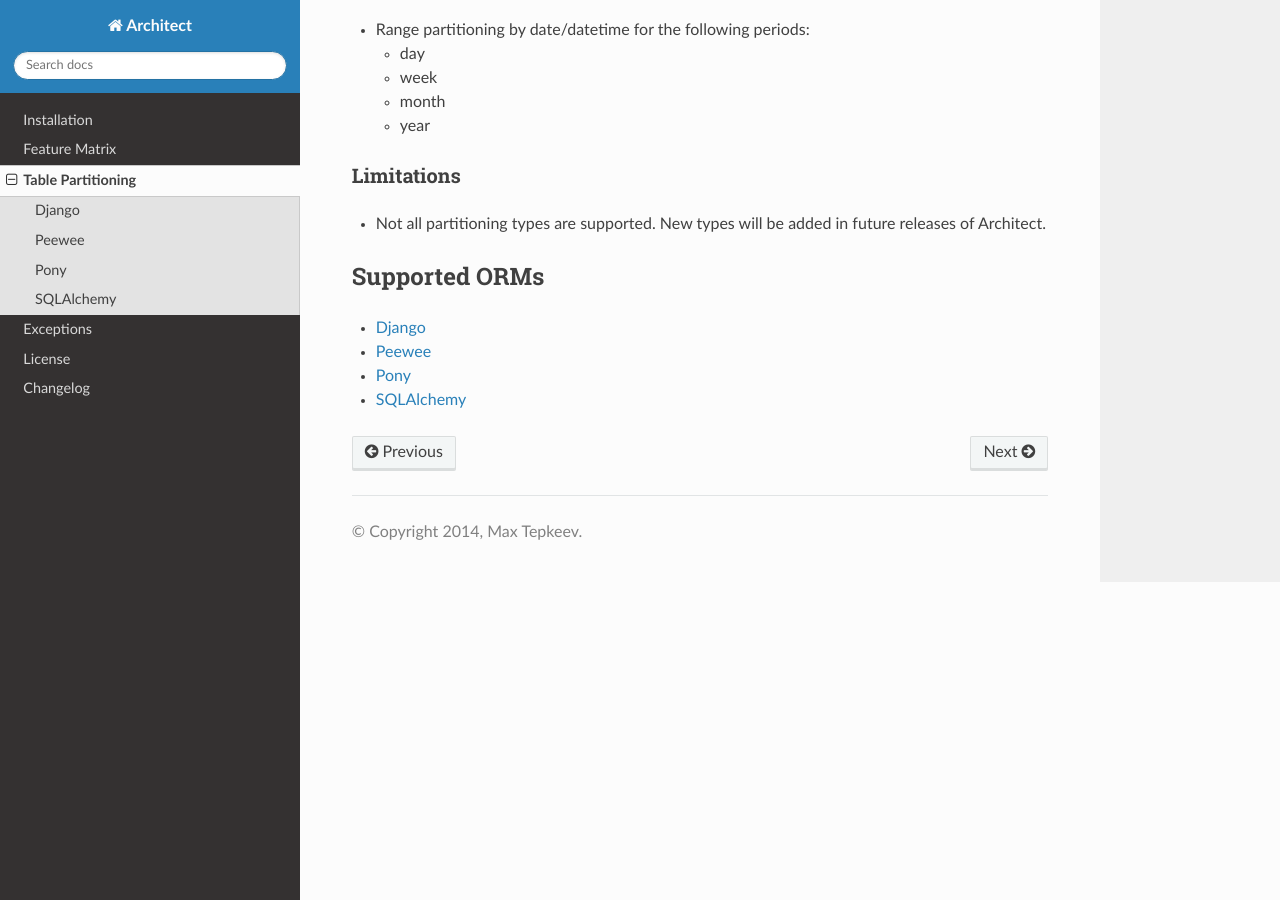
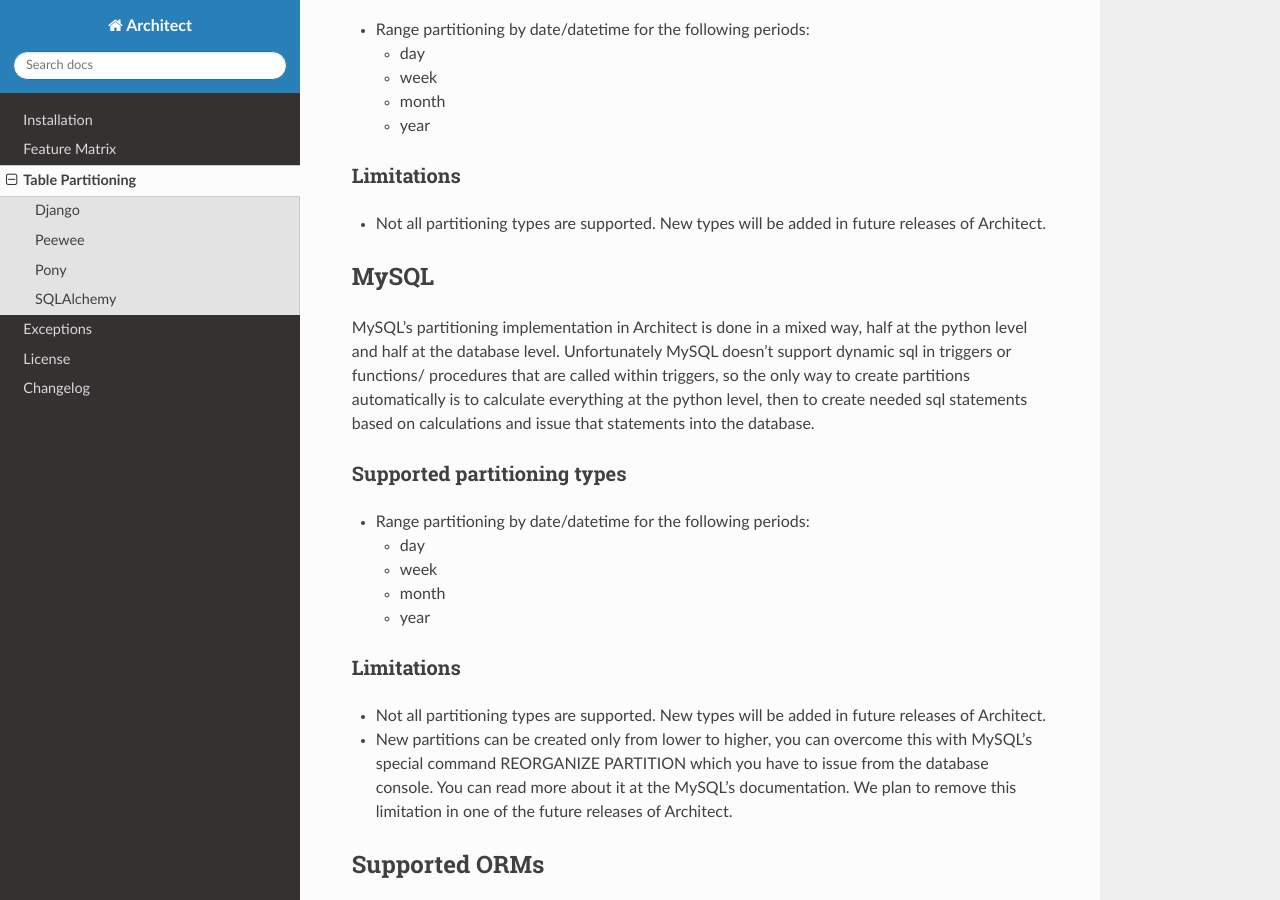
Before and after one commit to maxtepkeev/architect, a Sphinx documentation site: the page built from docs/partitioning/index.rst, in a window 1280 px wide and 900 px high, scrolled down 512 px. Built offline with Sphinx 7.4.7 and the Read the Docs theme 2.0.0, drawn with Linux system fonts in a browser that asks for light colours.

Commit message:
docs update [ci skip]

```diff
--- a/CHANGELOG.rst
+++ b/CHANGELOG.rst
@@ -1,5 +1,10 @@
 Changelog
 ---------
+
+0.2.0 (2014-07-19)
+++++++++++++++++++
+
+- Added: MySQL range partitioning support
 
 0.1.0 (2014-07-13)
 ++++++++++++++++++
--- a/README.rst
+++ b/README.rst
@@ -29,6 +29,7 @@ Features
 * Supported DBs
 
   - PostgreSQL
+  - MySQL
 
 * Supports Python 2.6 - 3.4
 * Extensively documented
--- a/docs/index.rst
+++ b/docs/index.rst
@@ -31,6 +31,7 @@ Features
 * Supported DBs
 
   - PostgreSQL
+  - MySQL
 
 * Supports Python 2.6 - 3.4
 * Extensively documented
--- a/docs/partitioning/index.rst
+++ b/docs/partitioning/index.rst
@@ -46,45 +46,45 @@ higher.
 
 * Not all partitioning types are supported. New types will be added in future releases of Architect.
 
-..  .. raw:: html
+.. raw:: html
 
-        <h2 id="mysql">
-            MySQL
-            <a class="headerlink" href="#mysql" title="Permalink to this headline">¶</a>
-        </h2>
+    <h2 id="mysql">
+        MySQL
+        <a class="headerlink" href="#mysql" title="Permalink to this headline">¶</a>
+    </h2>
 
-    MySQL's partitioning implementation in Architect is done in a mixed way, half at the python level and
-    half at the database level. Unfortunately MySQL doesn't support dynamic sql in triggers or functions
-    that are called within triggers, so the only way to create partitions automatically is to calculate
-    everything at the python level, then to create needed sql statements based on calculations and issue
-    that statement into the database.
+MySQL's partitioning implementation in Architect is done in a mixed way, half at the python level and
+half at the database level. Unfortunately MySQL doesn't support dynamic sql in triggers or functions/
+procedures that are called within triggers, so the only way to create partitions automatically is to
+calculate everything at the python level, then to create needed sql statements based on calculations
+and issue that statements into the database.
 
-    .. raw:: html
+.. raw:: html
 
-        <h3 id="mysql-partitioning-types">
-            Supported partitioning types
-            <a class="headerlink" href="#mysql-partitioning-types" title="Permalink to this headline">¶</a>
-        </h3>
+    <h3 id="mysql-partitioning-types">
+        Supported partitioning types
+        <a class="headerlink" href="#mysql-partitioning-types" title="Permalink to this headline">¶</a>
+    </h3>
 
-    * Range partitioning by date/datetime for the following periods:
+* Range partitioning by date/datetime for the following periods:
 
-      - day
-      - week
-      - month
-      - year
+  - day
+  - week
+  - month
+  - year
 
-    .. raw:: html
+.. raw:: html
 
-        <h3 id="mysql-limitations">
-            Limitations
-            <a class="headerlink" href="#mysql-limitations" title="Permalink to this headline">¶</a>
-        </h3>
+    <h3 id="mysql-limitations">
+        Limitations
+        <a class="headerlink" href="#mysql-limitations" title="Permalink to this headline">¶</a>
+    </h3>
 
-    * Not all partitioning types are supported. New types will be added in future releases of Architect.
-    * New partitions can be created only from lower to higher, you can overcome this with MySQL's special
-      command REORGANIZE PARTITION which you have to issue from the database console. You can read more
-      about it at the MySQL's documentation. We plan to remove this limitation in one of the future releases
-      of Architect.
+* Not all partitioning types are supported. New types will be added in future releases of Architect.
+* New partitions can be created only from lower to higher, you can overcome this with MySQL's special
+  command REORGANIZE PARTITION which you have to issue from the database console. You can read more
+  about it at the MySQL's documentation. We plan to remove this limitation in one of the future releases
+  of Architect.
 
 .. raw:: html
 
```
Also changed, not shown: docs/features.rst (+4 -4 lines).
